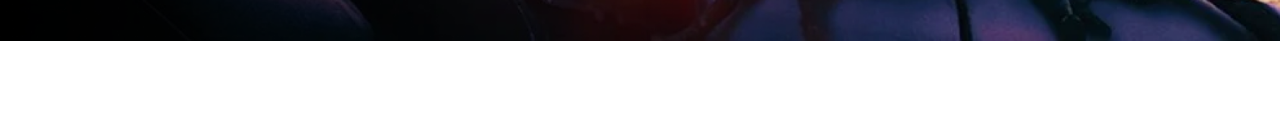
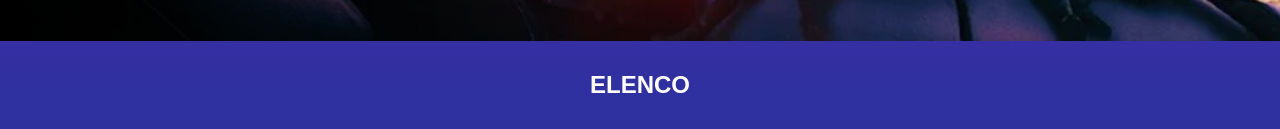
Before and after one commit to JJrCosta/guardioes_da_galaxia_landing_page, a website built with Parcel: page src/index.html in a window 1280 px wide. Shown: the part 1097-1226 px from the top of the page. Before the commit the page ends 1138 px from the top, so only its background shows below. Built offline with nearby package versions, Linux system fonts and the light colour scheme.

Commit message:
Add build

```diff
--- a/src/index.html
+++ b/src/index.html
@@ -41,6 +41,8 @@
                 </div>
             </div>
         </section>
+
+        <h2 class="title">ELENCO</h2>
     </div>
 
     <script src="scripts/main.js"></script>
```
